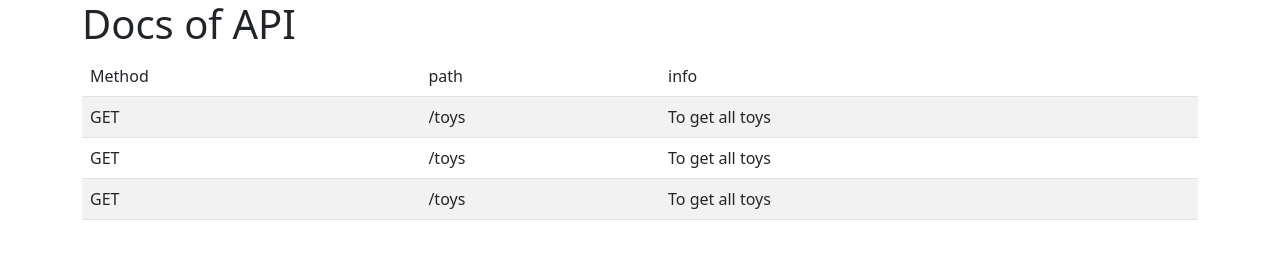
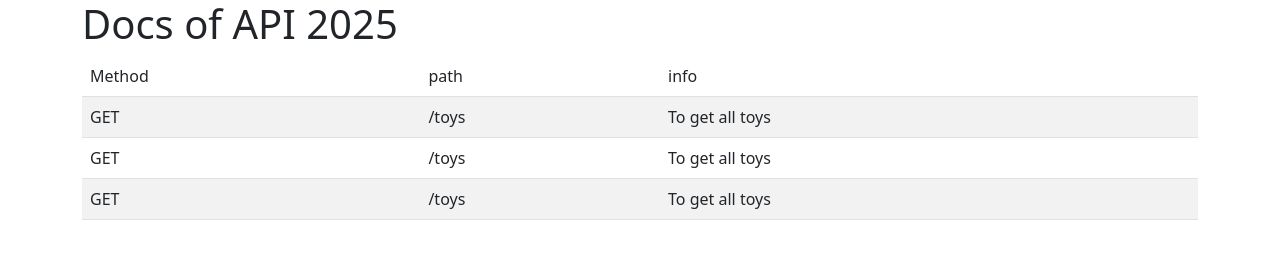
Before and after one commit to kokocorona/arial24_nov2, a website: page public/index.html in a window 1280 px wide. Drawn offline with nearby package versions, Linux system fonts and the light colour scheme.

Commit message:
Add files via upload

```diff
--- a/public/index.html
+++ b/public/index.html
@@ -9,7 +9,7 @@
 <body>
   <!-- קובץ שיטען ראשון -->
   <div class="container">
-    <h1>Docs of API</h1>
+    <h1>Docs of API 2025</h1>
     <table class="table table-striped">
       <thead>
         <tr>
```
